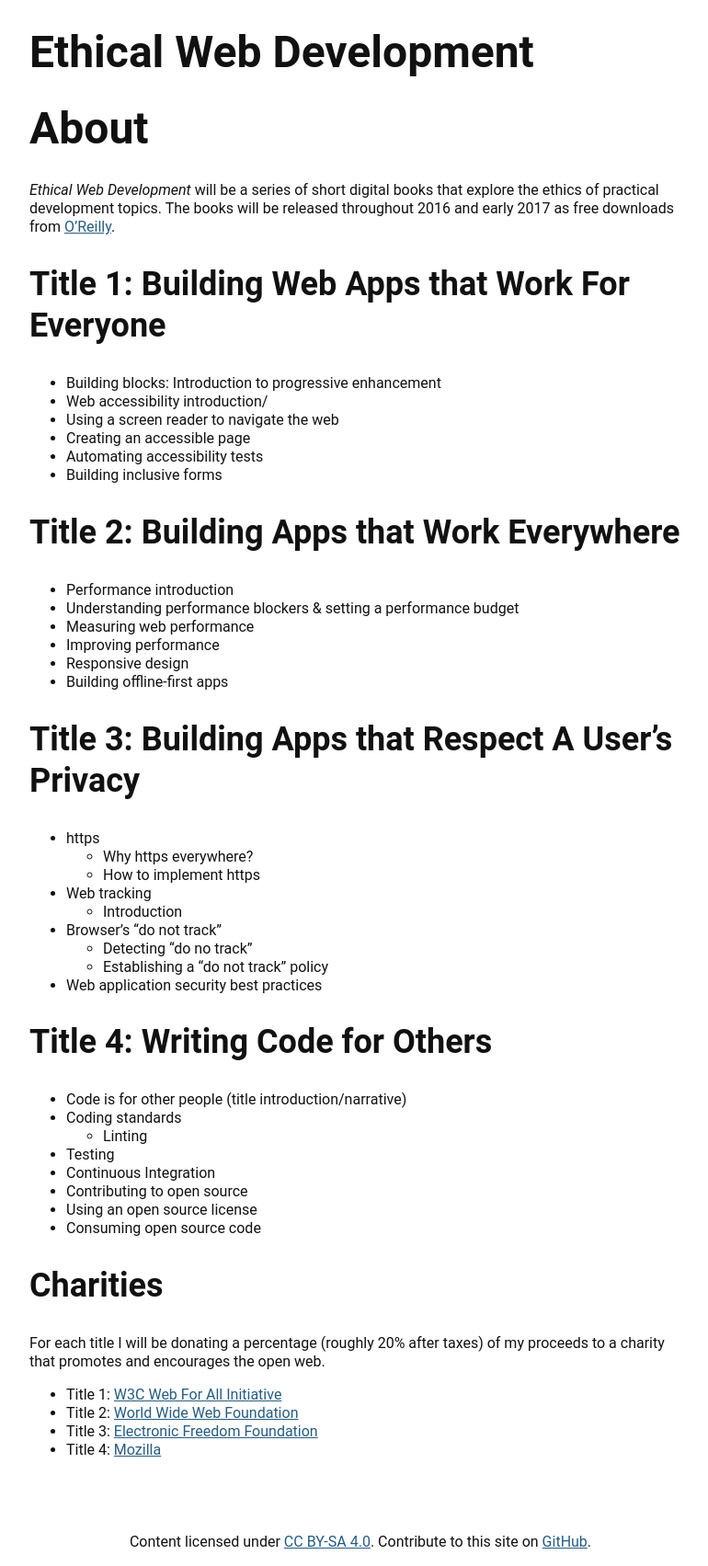
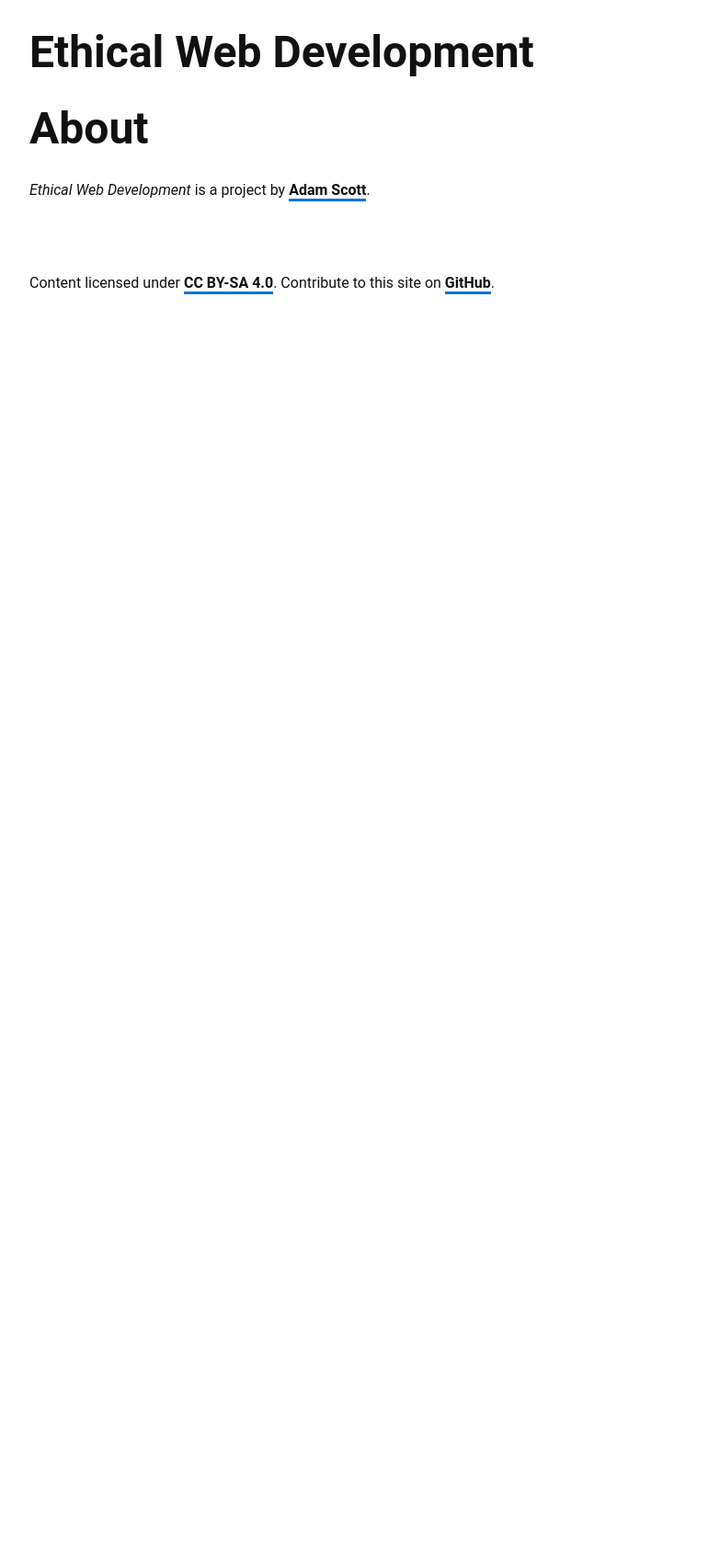
Before and after one commit to ascott1/ethicalweb.org, a Jekyll site: the page built from about.md, in a window 1280 px wide. Shown: the whole page at 92% size, without its empty margins (248-1018 px from the left). Built offline with Jekyll 4.4.1, drawn with Linux system fonts in a browser that asks for light colours; after the commit the page ends 932 px from its top, so only the background shows below that.

Commit message:
pages and style tweaks

```diff
--- a/_css/_layout.css
+++ b/_css/_layout.css
@@ -12,5 +12,4 @@
 .site-footer {
   margin-top: 4em;
   padding: 1em 0;
-  text-align: center;
 }
--- a/about.md
+++ b/about.md
@@ -4,54 +4,4 @@
 permalink: /about/
 ---
 
-_Ethical Web Development_ will be a series of short digital books that explore the ethics of practical development topics. The books will be released throughout 2016 and early 2017 as free downloads from [O'Reilly](http://www.oreilly.com/).
-
-## Title 1: Building Web Apps that Work For Everyone
-
-- Building blocks: Introduction to progressive enhancement
-- Web accessibility introduction/
-- Using a screen reader to navigate the web
-- Creating an accessible page
-- Automating accessibility tests
-- Building inclusive forms
-
-## Title 2: Building Apps that Work Everywhere
-
-- Performance introduction
-- Understanding performance blockers & setting a performance budget
-- Measuring web performance
-- Improving performance
-- Responsive design
-- Building offline-first apps
-
-## Title 3: Building Apps that Respect A User's Privacy
-
-- https
-  - Why https everywhere?
-  - How to implement https
-- Web tracking
-  - Introduction
-- Browser’s "do not track"
-  - Detecting "do no track"
-  - Establishing a "do not track" policy
-- Web application security best practices
-
-## Title 4: Writing Code for Others
-
-- Code is for other people (title introduction/narrative)
-- Coding standards
-  - Linting
-- Testing
-- Continuous Integration
-- Contributing to open source
-- Using an open source license
-- Consuming open source code
-
-## Charities
-
-For each title I will be donating a percentage (roughly 20% after taxes) of my proceeds to a charity that promotes and encourages the open web.
-
-- Title 1: [W3C Web For All Initiative](https://www.w3.org/Consortium/sponsor/webforall)
-- Title 2: [World Wide Web Foundation](http://webfoundation.org/)
-- Title 3: [Electronic Freedom Foundation](https://www.eff.org/)
-- Title 4: [Mozilla](https://www.mozilla.org/en-US/)
+_Ethical Web Development_ is a project by [Adam Scott](http://adamscott.website/).
--- a/css/style.css
+++ b/css/style.css
@@ -445,7 +445,7 @@
 
 body {
   font-size: 100%;
-  line-height: 1.25;
+  line-height: 1.3;
   color: #111111;
   font-family: ".SFNSText-Regular", "San Francisco", "Roboto", "Segoe UI", "Avenir", "Avenir Next", "Helvetica Neue", "Lucida Grande", sans-serif;
 }
@@ -453,6 +453,32 @@
 code,
 pre {
   font-family: Consolas, "Andale Mono WT", "Andale Mono", "Lucida Console", "Lucida Sans Typewriter", "DejaVu Sans Mono", "Bitstream Vera Sans Mono", "Liberation Mono", "Nimbus Mono L", Monaco, "Courier New", Courier, monospace;
+}
+
+/* links */
+
+a {
+  color: #111111;
+  text-decoration: none;
+  border-bottom-style: solid;
+  border-bottom-color: #0074D9;
+  font-weight: 600;
+}
+
+a:hover {
+  color: #0074D9;
+}
+
+a:focus {
+  color: #0074D9;
+}
+
+a:active {
+  color: #0074D9;
+}
+
+a:active  {
+  transition: color .3s;
 }
 
 /* Body Content */
@@ -463,6 +489,10 @@
     /* equivalent to 16px */
     line-height: 1.375;
     /* equivalent to 22px */
+  }
+
+  .lead {
+    font-size: 1.25em;
   }
 }
 
@@ -580,7 +610,6 @@
 .site-footer {
   margin-top: 4em;
   padding: 1em 0;
-  text-align: center;
 }
 
 /* ==========================================================================
@@ -624,18 +653,3 @@
 @media screen and (min-width: 64em) {
 
 }
-
-a:link,
-a:visited {
-  color: #265C83;
-}
-
-a:hover   {
-  color: #7FDBFF;
-}
-
-a:active  {
-  -webkit-transition: color .3s;
-  transition: color .3s;
-  color: #007BE6;
-}
--- a/index.html
+++ b/index.html
@@ -4,7 +4,7 @@
 
 <section class="home">
 
-  <p>As web developers, we are responsible for shaping the experiences of user's online lives. By making choices that are ethical and user-centered, we create a better web for everyone.</p>
+  <p class="lead">As web developers, we are responsible for shaping the experiences of user's online lives. By making choices that are ethical and user-centered, we create a better web for everyone.</p>
 
   <h2>Principles of Ethical Web Development</h2>
 
```
Also changed, not shown: _css/_typography.css (+25 -1 lines), _css/base.css (+0 -15 lines), books.md (added, +57 -0 lines).
